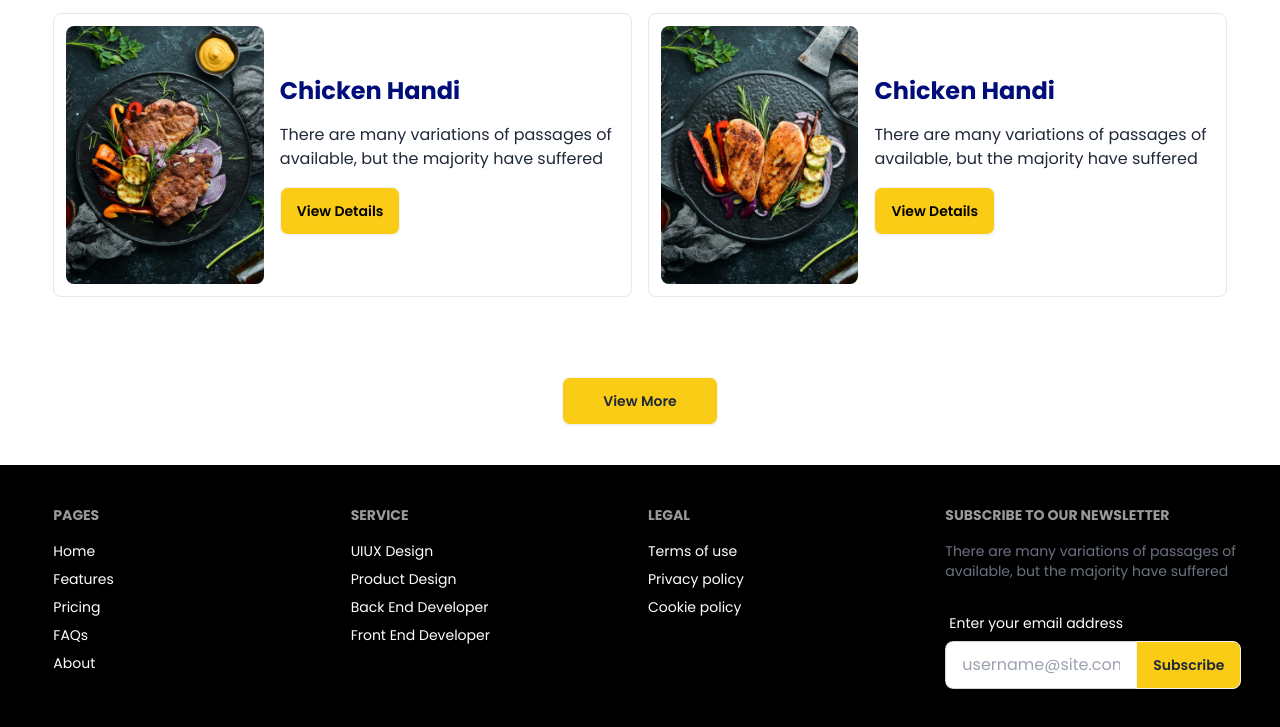
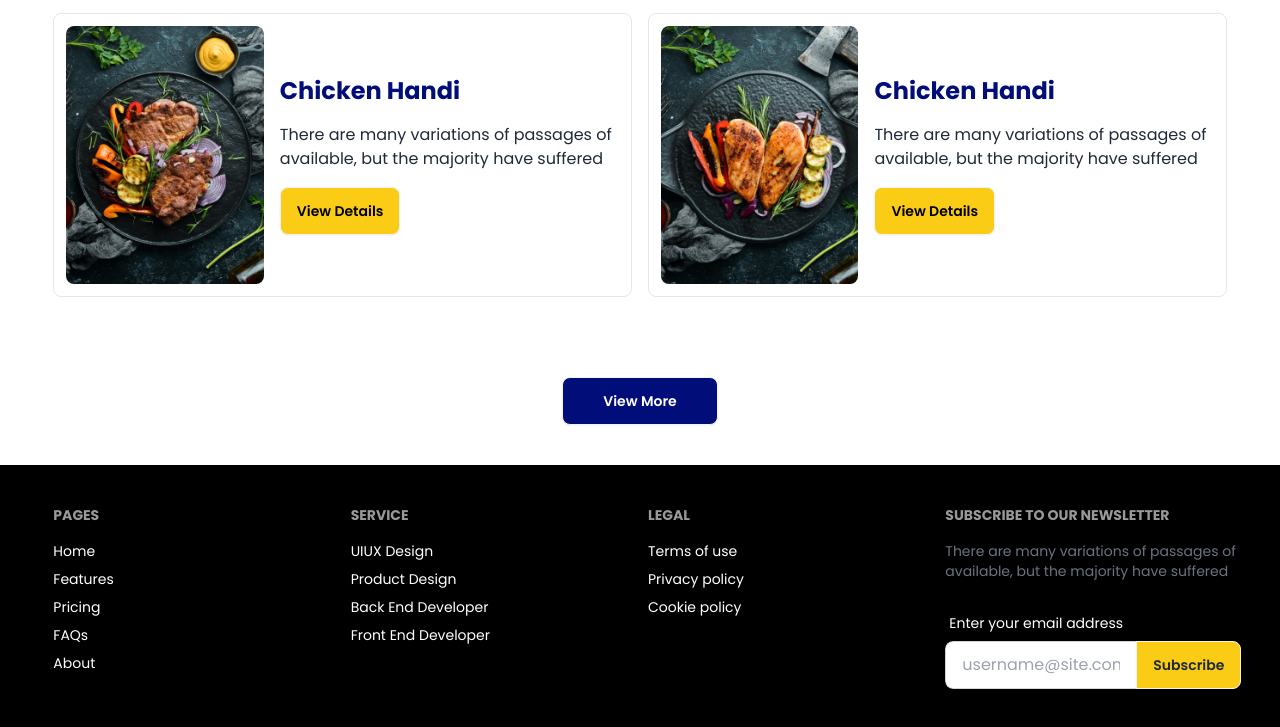
Before and after one commit to rehan606/Testy-Hut-Html-Template, a plain HTML site: page index.html in a window 1280 px wide. Shown: the part 1647-2374 px from the top of the page. Drawn offline with nearby package versions, Linux system fonts and the light colour scheme.

Commit message:
change button color

```diff
--- a/index.html
+++ b/index.html
@@ -137,7 +137,7 @@
                     </div>
                 </div>
                 <div class="mt-10 lg:mt-20 text-center" >
-                    <a class="btn bg-yellow-400 px-10 hover:bg-[#010d78] hover:text-white">View More</a>
+                    <a class="btn hover:bg-yellow-400 px-10 bg-[#010d78] hover:text-black text-white">View More</a>
                 </div>
             </div>
         </section>
```
